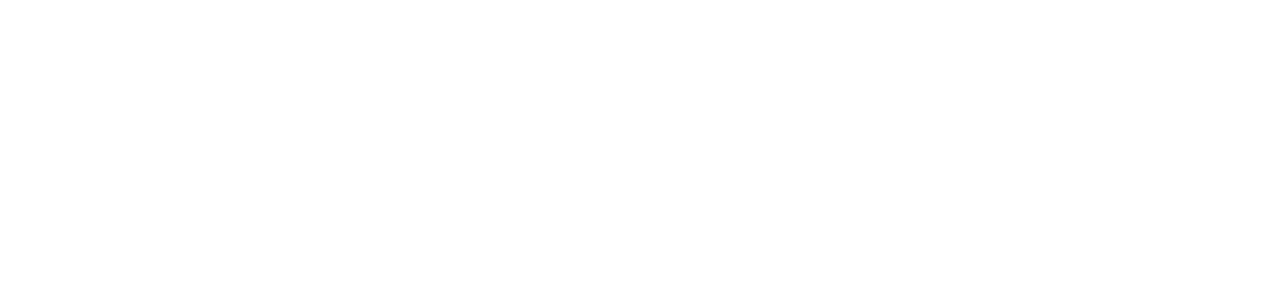
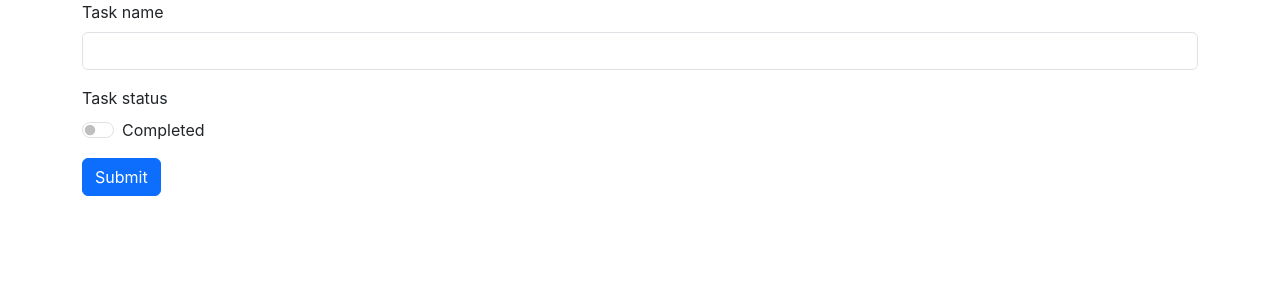
Before and after one commit to FahimHassanMollah/technician-coding, a React (Create React App) app: page /add-employee in a window 1280 px wide. Shown: the top 300 px of the page. Built offline with nearby package versions, Linux system fonts and the light colour scheme.

Commit message:
todo store view added

```diff
--- a/public/index.html
+++ b/public/index.html
@@ -15,6 +15,7 @@
       user's mobile device or desktop. See https://developers.google.com/web/fundamentals/web-app-manifest/
     -->
     <link rel="manifest" href="%PUBLIC_URL%/manifest.json" />
+    <link href="https://cdn.jsdelivr.net/npm/bootstrap@5.3.0-alpha2/dist/css/bootstrap.min.css" rel="stylesheet" integrity="sha384-aFq/bzH65dt+w6FI2ooMVUpc+21e0SRygnTpmBvdBgSdnuTN7QbdgL+OapgHtvPp" crossorigin="anonymous">
     <!--
       Notice the use of %PUBLIC_URL% in the tags above.
       It will be replaced with the URL of the `public` folder during the build.
@@ -29,6 +30,8 @@
   <body>
     <noscript>You need to enable JavaScript to run this app.</noscript>
     <div id="root"></div>
+    <script src="https://cdn.jsdelivr.net/npm/@popperjs/core@2.11.6/dist/umd/popper.min.js" integrity="sha384-oBqDVmMz9ATKxIep9tiCxS/Z9fNfEXiDAYTujMAeBAsjFuCZSmKbSSUnQlmh/jp3" crossorigin="anonymous"></script>
+<script src="https://cdn.jsdelivr.net/npm/bootstrap@5.3.0-alpha2/dist/js/bootstrap.min.js" integrity="sha384-heAjqF+bCxXpCWLa6Zhcp4fu20XoNIA98ecBC1YkdXhszjoejr5y9Q77hIrv8R9i" crossorigin="anonymous"></script>
     <!--
       This HTML file is a template.
       If you open it directly in the browser, you will see an empty page.
--- a/src/pages/EmployeeAdd.js
+++ b/src/pages/EmployeeAdd.js
@@ -1,9 +1,32 @@
-import React from 'react'
+import React, { useState } from 'react'
+import data from '../todo'
+const EmployeeAdd = () => {
+  const [todo, setTodo] = useState({name: '', status: false});
+  const addTodoHandler = (e) => {
+    e.preventDefault();
+    if (todo.name.trim().length !== 0) {
+      data.push({id: window.crypto.randomUUID(), text: todo.name, isCompleted: todo.status})
+    }
+    console.log(data);
+  }
+  return (
+    <div className='container'>
+      <form onSubmit={addTodoHandler}>
+        <div class="mb-3">
+          <label for="todoName" class="form-label">Task name</label>
+          <input type="text" value={todo.name} onChange={(e)=> setTodo((currentTodo)=> ({...currentTodo,name:e.target.value}))} class="form-control" id="todoName" />
+        </div>
+        <div class="mb-3">
+          <label for="todoDescription" class="form-label">Task status</label>
+          <div class="form-check form-switch">
+            <input value={todo.status} onChange={(e)=> setTodo((currentTodo)=> ({...currentTodo,status:e.target.checked}))} class="form-check-input" type="checkbox" role="switch" id="flexSwitchCheckDefault" />
+            <label class="form-check-label" for="flexSwitchCheckDefault">Completed</label>
+          </div>
+        </div>
 
-const EmployeeAdd = () => {
-  return (
-    <div>
 
+        <button type="submit" class="btn btn-primary">Submit</button>
+      </form>
     </div>
   )
 }
```
